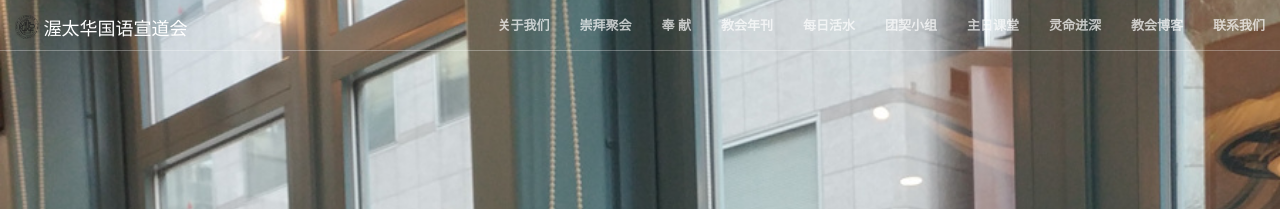
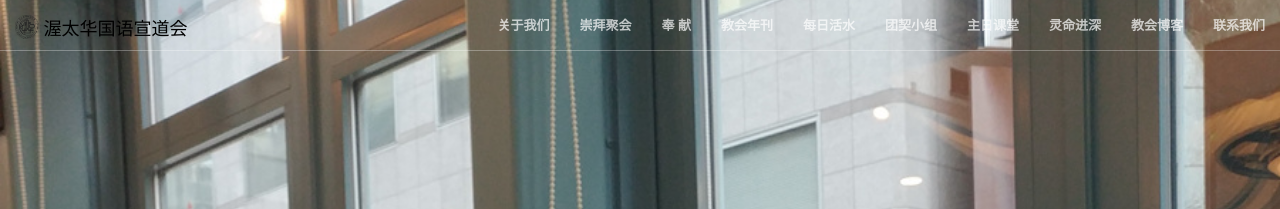
Before and after one commit to JonasYow/ottawaomac, a Jekyll site: the page built from pastor.md, in a window 1280 px wide. Shown: the top 209 px of the page. Built offline with Jekyll 4.4.1, drawn with Linux system fonts in a browser that asks for light colours.

Commit message:
Added .fa class properties

```diff
--- a/_sass/_base.scss
+++ b/_sass/_base.scss
@@ -64,6 +64,10 @@ table, th, td {
 th, td {
   padding: 5px;
   color: black;
+}
+
+.fa {
+    color: black;
 }
 
 .bg-primary {
```
